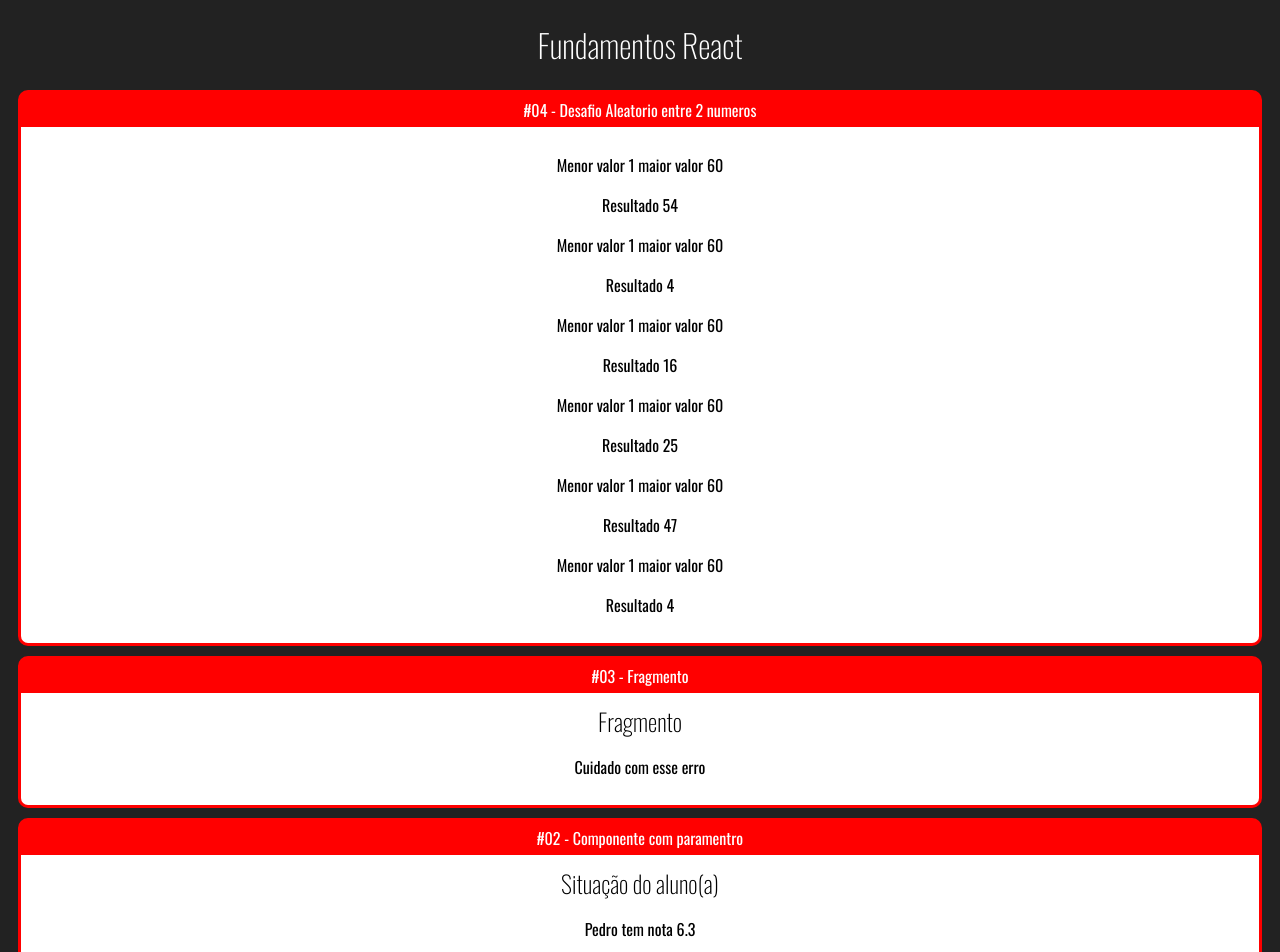
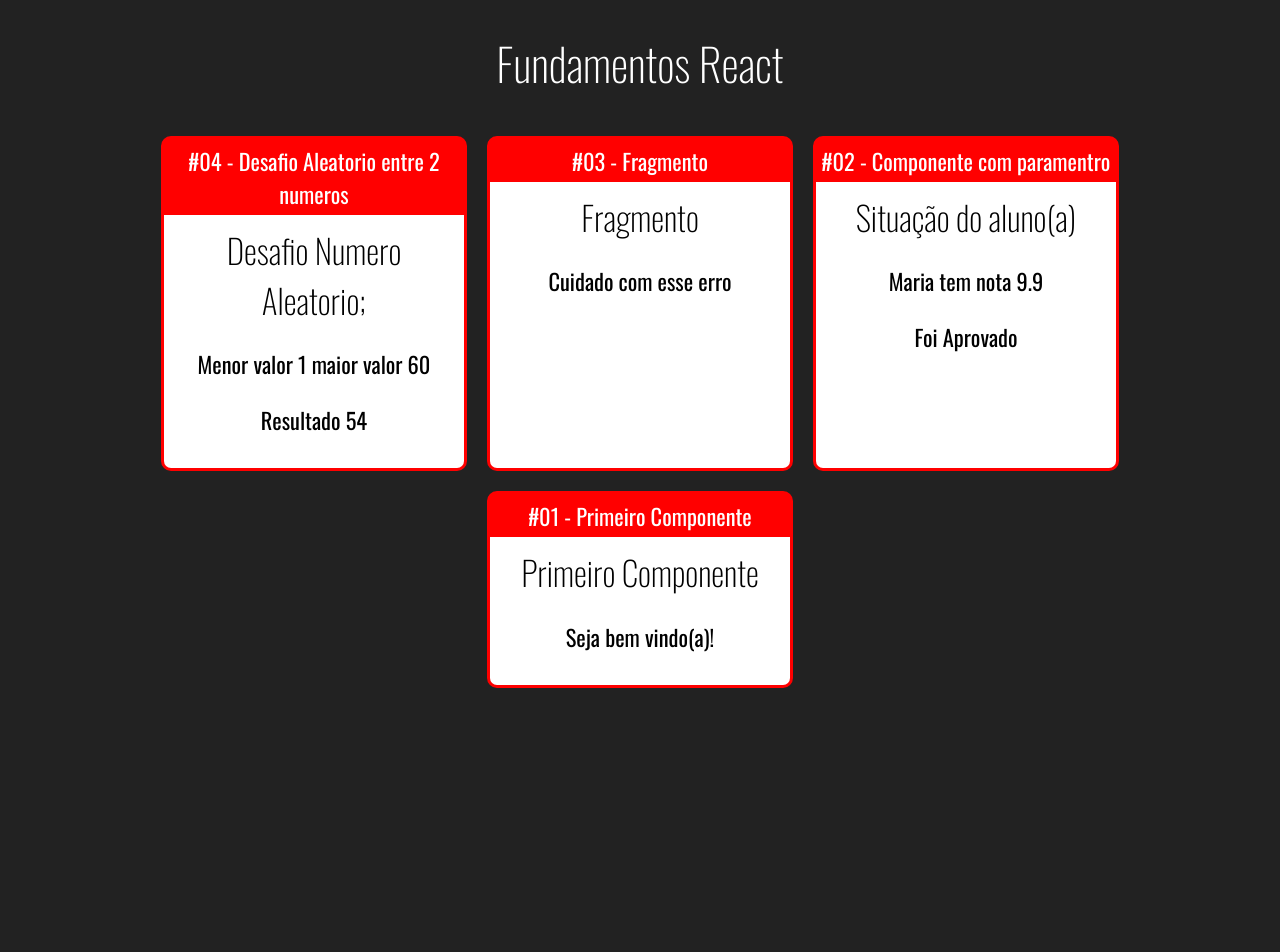
Before and after one commit to oliveiraprg/react_cod3r, a React (Create React App) app in the folder fundamentos-react/: page / in a window 1280 px wide. Shown: the top 952 px of the page. After the commit the page ends 800 px from the top, so only its background shows below. Built offline with nearby package versions, Linux system fonts and the light colour scheme.

Commit message:
applying style to exercise cards

```diff
--- /dev/null
+++ b/fundamentos-react/src/App.css
@@ -0,0 +1,5 @@
+.App .Cards {
+    display: flex;
+    justify-content: center;
+    flex-wrap: wrap;
+}
--- a/fundamentos-react/src/App.jsx
+++ b/fundamentos-react/src/App.jsx
@@ -1,5 +1,5 @@
 import React from "react";
-
+import './App.css'
 import Card from './components/layout/Card'
 import Primeiro from './components/basicos/Primeiro'
 import ComParametro from './components/basicos/ComParametro'
@@ -9,25 +9,16 @@
 
 export default function App(props) {
     return (
-        <div id='app'>
+        <div className='App'>
             <h1>Fundamentos React</h1>
+            <div className="Cards">
                 <Card titulo="#04 - Desafio Aleatorio entre 2 numeros">
-                <Aleatorio min={1} max={60}/>
-                <Aleatorio min={1} max={60}/>
-                <Aleatorio min={1} max={60}/>
-                <Aleatorio min={1} max={60}/>
-                <Aleatorio min={1} max={60}/>
                     <Aleatorio min={1} max={60}/>
                 </Card>
                 <Card titulo="#03 - Fragmento">
                     <Fragmento />
                 </Card>
                 <Card titulo="#02 - Componente com paramentro">
-                <ComParametro
-                    titulo='Situação do aluno(a)'
-                    aluno='Pedro'
-                    nota={6.3}
-                />
                     <ComParametro
                     titulo='Situação do aluno(a)'
                     aluno='Maria'
@@ -38,5 +29,7 @@
                     <Primeiro />
                 </Card>
             </div>
+
+        </div>
     )
 }
--- a/fundamentos-react/src/components/basicos/Aleatorio.jsx
+++ b/fundamentos-react/src/components/basicos/Aleatorio.jsx
@@ -6,6 +6,7 @@
 
     return (
         <div>
+            <h2>Desafio Numero Aleatorio;</h2>
             <p>Menor valor {min} maior valor {max}</p>
             <p>Resultado {aleatorio}</p>
         </div>
--- a/fundamentos-react/src/components/layout/Card.css
+++ b/fundamentos-react/src/components/layout/Card.css
@@ -4,6 +4,10 @@
     overflow: hidden;
     border: 3px solid red;
     margin: 10px;
+    display: flex;
+    flex-direction: column;
+    max-width: 300px;
+    min-width: 300px;
 }
 
 .Card .Title {
@@ -16,4 +20,5 @@
     background-color: #fff;
     color: #000;
     padding: 10px;
+    flex-grow: 1;
 }
--- a/fundamentos-react/src/index.css
+++ b/fundamentos-react/src/index.css
@@ -3,6 +3,7 @@
     background-color: #222;
     color: #fff;
     text-align: center;
+    font-size: 1.4rem;
 }
 
 h1, h2, h3 {
```
Lines whose indentation alone changed are shown as unchanged.
